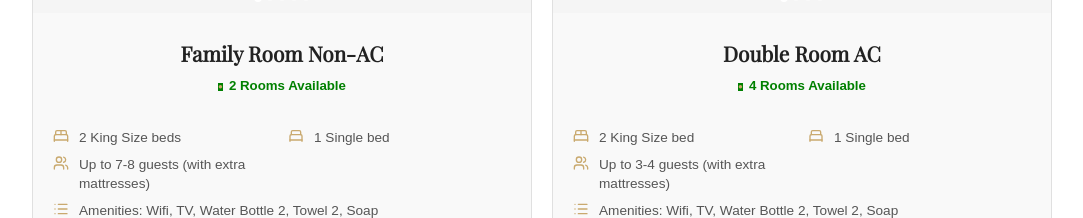
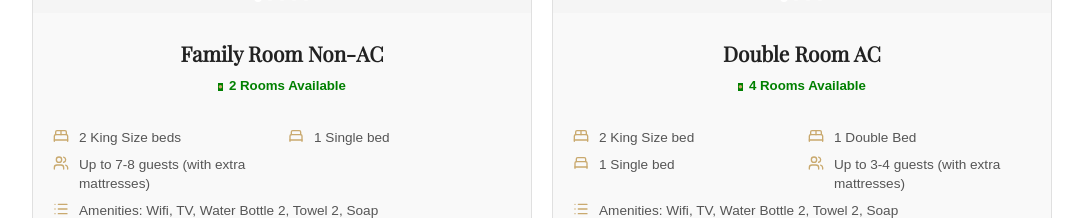
Before and after one commit to ManushreeN/resort-website, a React (Create React App) app: page / in a window 1280 px wide. Shown: the part 1960-2178 px from the top of the page, without its empty margins (98-1181 px from the left). Built offline with nearby package versions, Linux system fonts and the light colour scheme.

Commit message:
added the details

```diff
--- a/src/components/Rooms.jsx
+++ b/src/components/Rooms.jsx
@@ -31,6 +31,7 @@ const rooms = [
     count: 4,
     details: [
       { text: '2 King Size bed', icon: <BedDouble size={16} /> },
+      {text : '1 Double Bed ', icon:<BedDouble size={16}/>},
       { text: '1 Single bed', icon: <BedSingle size={16} /> },
       { text: 'Up to 3-4 guests (with extra mattresses)', icon: <Users size={16} /> }
     ]
```
